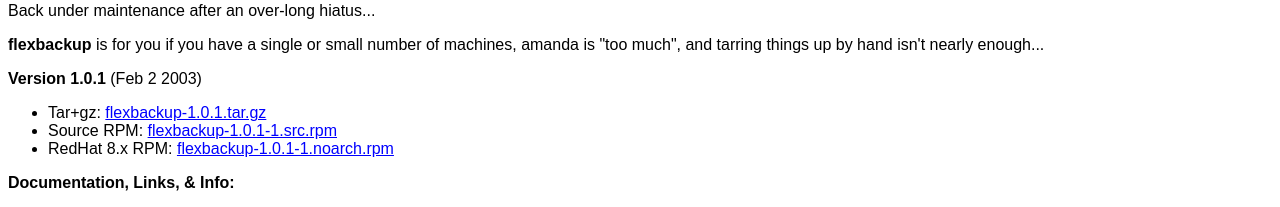
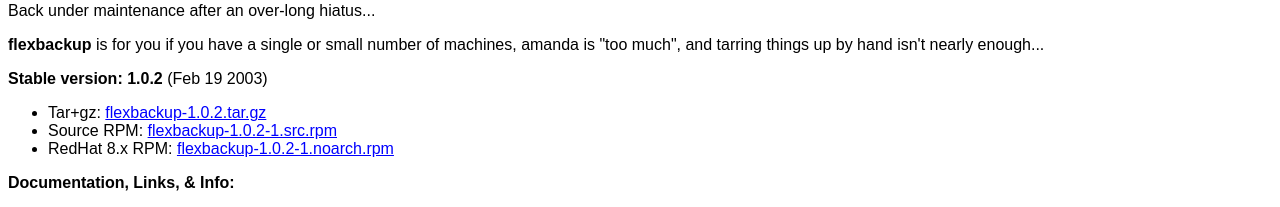
Before and after one commit to wens/flexbackup, a plain HTML site: page www/index.html in a window 1280 px wide. Shown: the part 163-370 px from the top of the page. Drawn offline with Linux system fonts and the light colour scheme.

Commit message:
*** empty log message ***

```diff
--- a/www/index.html
+++ b/www/index.html
@@ -20,12 +20,12 @@
 by hand isn't nearly enough...
 
 <P>
-<B>Version 1.0.1</B> (Feb 2 2003)
+<B>Stable version: 1.0.2</B> (Feb 19 2003)
 <UL>
-<LI>Tar+gz: <A HREF="tarball/flexbackup-1.0.1.tar.gz">flexbackup-1.0.1.tar.gz</A>
-<LI>Source RPM: <A HREF="RPMS/flexbackup-1.0.1-1.src.rpm">flexbackup-1.0.1-1.src.rpm</A>
-<LI>RedHat 8.x RPM: <A HREF="RPMS/flexbackup-1.0.1-1.noarch.rpm">flexbackup-1.0.1-1.noarch.rpm</A>
-<!-- <LI>FreeBSD package: <A HREF="FreeBSD/flexbackup-1.0.1-1.noarch.rpm">flexbackup-1.0.1-1.noarch.rpm</A> -->
+<LI>Tar+gz: <A HREF="tarball/flexbackup-1.0.2.tar.gz">flexbackup-1.0.2.tar.gz</A>
+<LI>Source RPM: <A HREF="RPMS/flexbackup-1.0.2-1.src.rpm">flexbackup-1.0.2-1.src.rpm</A>
+<LI>RedHat 8.x RPM: <A HREF="RPMS/flexbackup-1.0.2-1.noarch.rpm">flexbackup-1.0.2-1.noarch.rpm</A>
+<!-- <LI>FreeBSD package: <A HREF="FreeBSD/flexbackup-1.0.2-1.noarch.rpm">flexbackup-1.0.2-1.noarch.rpm</A> -->
 </UL>
 
 <P>
@@ -92,6 +92,6 @@
 
 <ADDRESS><A HREF="mailto:flexbackup-help@lists.sourceforge.net">flexbackup-help at lists dot sourceforge dot net</A></ADDRESS>
 <!-- hhmts start -->
-Last modified: Fri Jan 31 12:44:19 MST 2003
+Last modified: Tue Feb 18 20:54:35 MST 2003
 <!-- hhmts end -->
 </BODY> </HTML>
```
Also changed, not shown: 2 other files.
